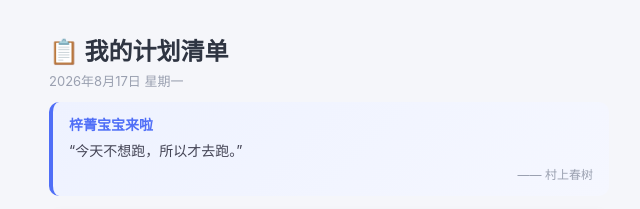
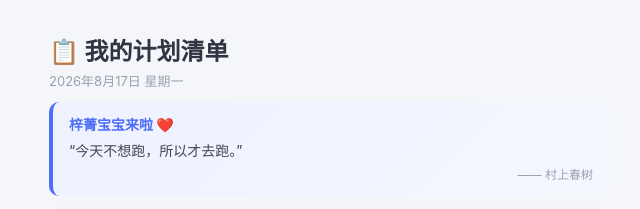
Before and after one commit to aniparty/study-plan, a plain HTML site: page index.html in a window 1280 px wide. Shown: the top 209 px of the page, 311-951 px from the left. Drawn offline with Linux system fonts and the light colour scheme.

Commit message:
问候语「梓菁宝宝来啦」后加爱心

```diff
--- a/index.html
+++ b/index.html
@@ -615,7 +615,7 @@
     const start=new Date(new Date().getFullYear(),0,0);
     const doy=Math.floor((new Date()-start)/86400000);
     const q=QUOTES[doy%QUOTES.length];
-    $('quote').innerHTML=`<div class="q-greet">梓菁宝宝来啦</div>“${q[0]}”${q[1]?`<div class="q-author">—— ${q[1]}</div>`:''}`;
+    $('quote').innerHTML=`<div class="q-greet">梓菁宝宝来啦 ❤️</div>“${q[0]}”${q[1]?`<div class="q-author">—— ${q[1]}</div>`:''}`;
   }
 
   // ---- 复盘 ----
```
